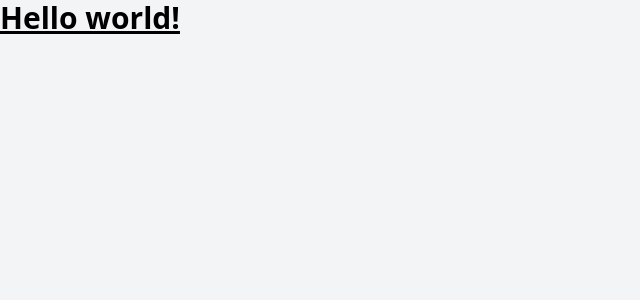
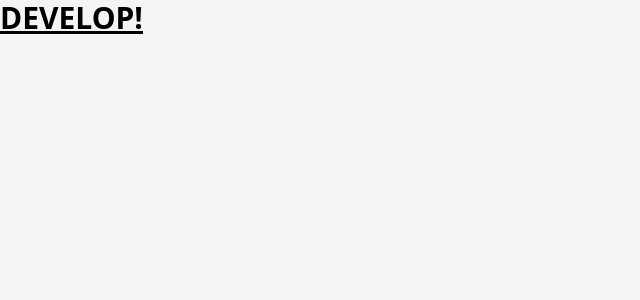
Before and after one commit to Daintz/SenaOnPrintingFrontend, a React (Vite) app: page / in a window 1280 px wide. Shown: the top 300 px of the page, without its empty margins (0-640 px from the left). Built offline with nearby package versions, Linux system fonts and the light colour scheme; the HTML template or start-up script is replaced by a standard one.

Commit message:
test: :white_check_mark: deploy in vercel
Deploy in vercel the branch develop

```diff
--- a/src/App.jsx
+++ b/src/App.jsx
@@ -2,7 +2,7 @@ function App () {
   return (
     <>
       <h1 className="text-3xl font-bold underline">
-        Hello world!
+        DEVELOP!
       </h1>
     </>
   )
```
